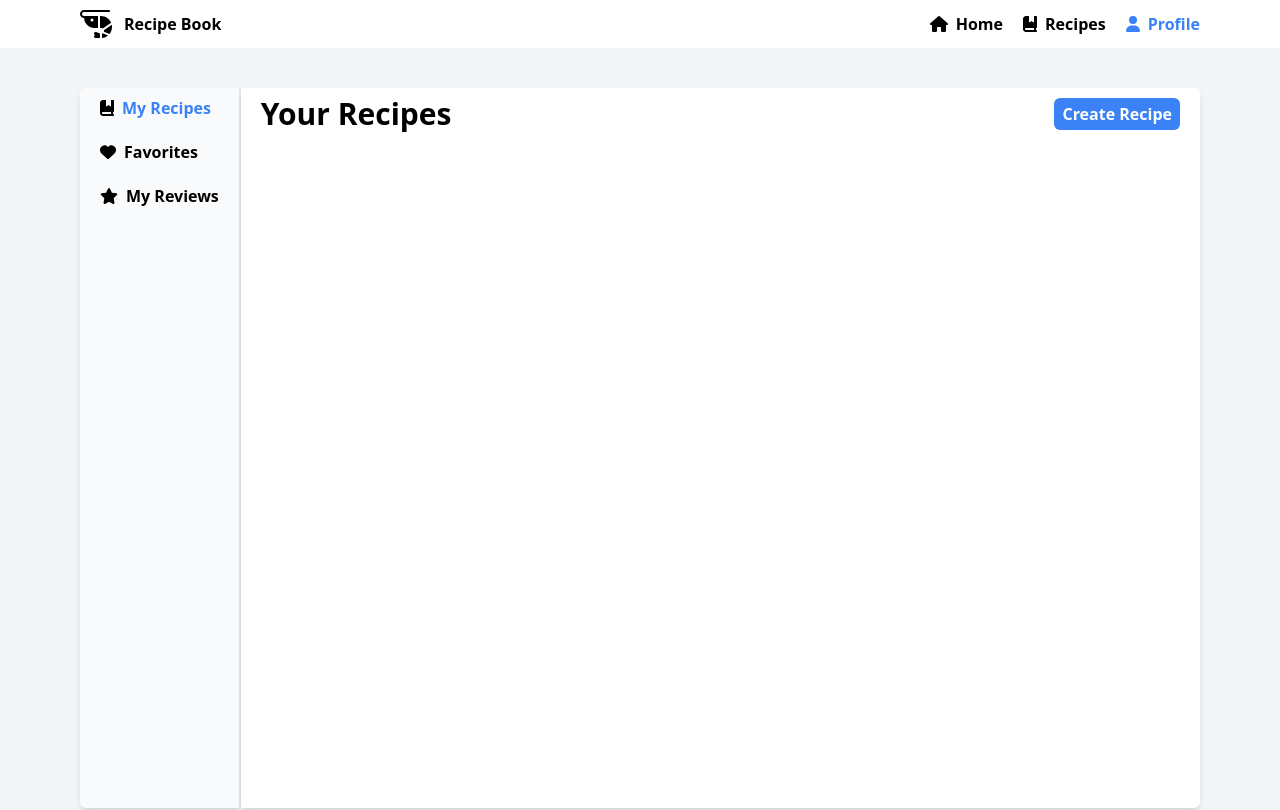
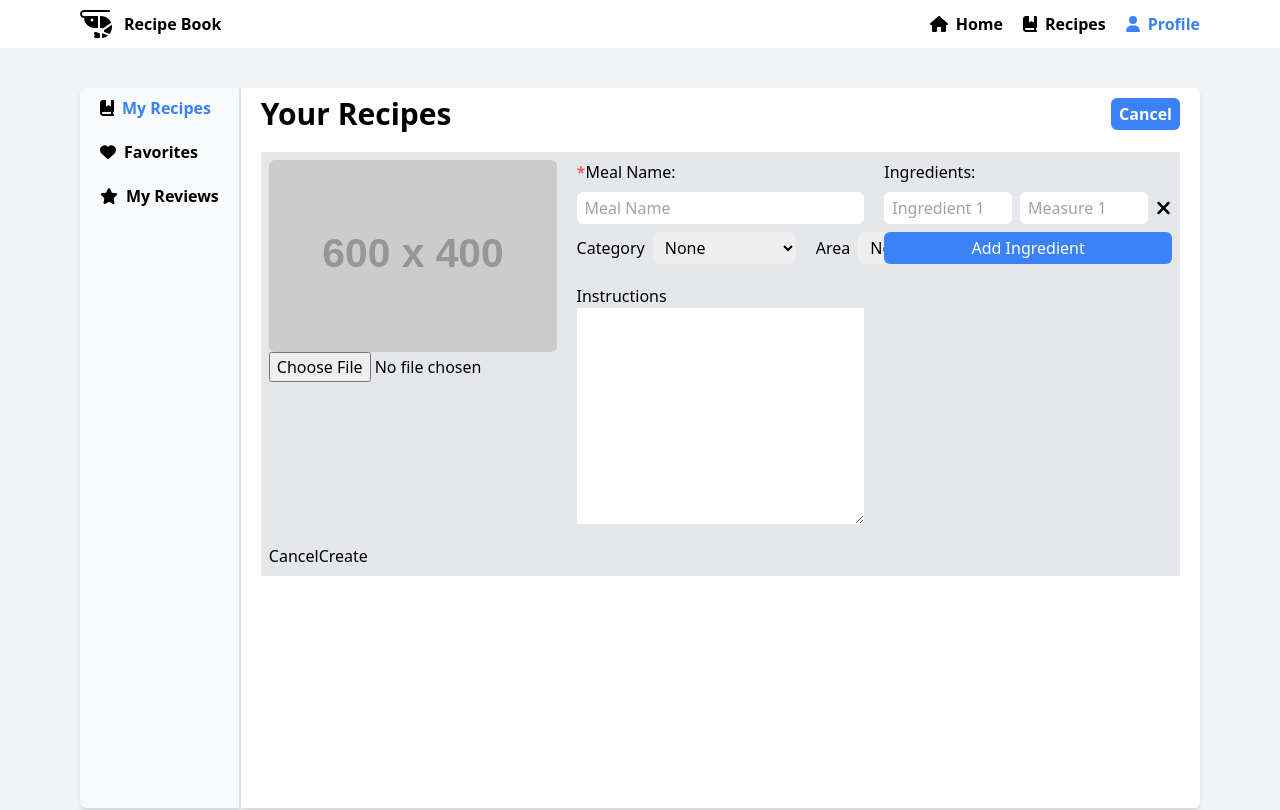
Before and after one commit to apekul/recipebook, an Angular app: page /profile in a window 1280 px wide. Shown: the top 810 px of the page. Built offline with nearby package versions, Linux system fonts and the light colour scheme.

Commit message:
update re recipe form in profile page, add ingredients add/remove functionality

```diff
--- a/src/app/Pages/Profile/profile.component.html
+++ b/src/app/Pages/Profile/profile.component.html
@@ -1,6 +1,6 @@
 <section
   id="profile"
-  class="padding-x-3 min-h-screen bg-gray-100 flex py-10 select-none"
+  class="padding-x-3 min-h-screen justify-center bg-gray-100 flex py-10 select-none"
 >
   <ul
     class="bg-gray-50 flex flex-col gap-5 px-5 py-2 rounded-l-md border-r-2 shadow-md"
@@ -20,7 +20,7 @@
       </li>
     </ng-container>
   </ul>
-  <div class="bg-white flex-1 rounded-r-md shadow-md">
+  <div class="bg-white flex-1 rounded-r-md shadow-md max-w-[1920px]">
     <app-user-recipes *ngIf="selectedTab === 'My Recipes'"></app-user-recipes>
     <app-user-fav *ngIf="selectedTab === 'Favorites'"></app-user-fav>
     <app-user-reviews *ngIf="selectedTab === 'My Reviews'"></app-user-reviews>
--- a/src/app/Pages/Profile/user-recipes/user-recipes.component.html
+++ b/src/app/Pages/Profile/user-recipes/user-recipes.component.html
@@ -11,14 +11,14 @@
 
   <!-- Form -->
   <form
-    class="bg-gray-200 gap-5 p-2 w-full flex"
+    class="bg-gray-200 gap-5 p-2 w-full grid grid-cols-3"
     [class.hidden]="!toggleForm"
     [class.visible]="toggleForm"
     [formGroup]="formGroup"
     (ngSubmit)="submitForm()"
   >
     <!-- Meal Image -->
-    <div class="w-1/3">
+    <div class="row-span-2">
       <img
         src="https://placehold.co/600x400"
         alt="Meal Image"
@@ -26,60 +26,107 @@
       />
       <input type="file" />
     </div>
-    <div class="flex-1 gap-2 flex flex-col">
+
     <!-- Meal Name -->
-      <div class="gap-2 flex items-center">
-        <label for="meal">Meal</label>
+    <div class="flex flex-col gap-2">
+      <label for="meal" class=""
+        ><span class="text-red-500">*</span>Meal Name:</label
+      >
       <input
+        required
         id="meal"
         type="text"
         formControlName="strMeal"
-          class="px-2 py-1"
+        class="px-2 py-1 rounded-md focus:outline-none"
         placeholder="Meal Name"
       />
-      </div>
-      <!-- Category select -->
-      <div>
+      <!-- Category/Area select -->
+      <div class="flex gap-5">
+        <div class="gap-2 flex items-center">
           <label for="category">Category</label>
-        <select id="category" formControlName="strCategory">
+          <select
+            id="category"
+            formControlName="strCategory"
+            class="px-2 py-1 rounded-md focus:outline-none"
+          >
             <option value="">None</option>
-          <option *ngFor="let category of categories" [value]="category">
+            <option
+              *ngFor="let category of categories"
+              [value]="category.strCategory"
+            >
               {{ category.strCategory }}
             </option>
           </select>
         </div>
-
-      <!-- Area select -->
-      <div>
+        <div class="gap-2 flex items-center">
           <label for="area">Area</label>
-        <select id="area" formControlName="strArea">
+          <select
+            id="area"
+            formControlName="strArea"
+            class="px-2 py-1 rounded-md focus:outline-none"
+          >
             <option value="">None</option>
-          <option *ngFor="let area of areas" [value]="area">
+            <option *ngFor="let area of areas" [value]="area.strArea">
               {{ area.strArea }}
             </option>
           </select>
         </div>
-      <div>
+      </div>
+    </div>
+
+    <!-- Ingredients field -->
+    <div class="flex row-span-2 flex-col gap-2">
+      <label>Ingredients:</label>
+      <div
+        *ngFor="let i of [].constructor(ingredientCount); let index = index"
+        class="flex gap-2"
+      >
+        <input
+          [id]="'ingredient' + (index + 1)"
+          type="text"
+          [placeholder]="'Ingredient ' + (index + 1)"
+          [formControlName]="'strIngredient' + (index + 1)"
+          class="px-2 py-1 w-full rounded-md focus:outline-none"
+        />
+        <input
+          [id]="'measure' + (index + 1)"
+          type="text"
+          [placeholder]="'Measure ' + (index + 1)"
+          [formControlName]="'strMeasure' + (index + 1)"
+          class="px-2 py-1 w-full rounded-md focus:outline-none"
+        />
+        <div
+          class="text-center w-10 flex text-xl items-center hover:text-red-500"
+        >
+          <fa-icon
+            [icon]="faXmark"
+            class="cursor-pointer"
+            (click)="removeIngredient(index)"
+          ></fa-icon>
+        </div>
+      </div>
+      <button
+        *ngIf="ingredientCount < 20"
+        class="bg-blue-500 p-1 text-white rounded-md"
+        (click)="addIngredient()"
+      >
+        Add Ingredient
+      </button>
+    </div>
+
+    <!-- Instruction -->
+    <div class="flex flex-col col-start-2 col-span-1 min-h-[15rem]">
       <label for="instructions">Instructions</label>
-        <input
+      <textarea
         id="instructions"
+        class="w-full h-full p-2 resize-y"
         type="text"
         formControlName="strInstructions"
-        />
-      </div>
-
-      <div>
-        <label for="ingredient1">Ingredient 1</label>
-        <input id="ingredient1" type="text" formControlName="strIngredient1" />
+      ></textarea>
     </div>
     <div>
-        <label for="measure1">Measure 1</label>
-        <input id="measure1" type="text" formControlName="strMeasure1" />
-      </div>
-      <div class="flex gap-5">
-        <button type="submit">Create</button>
-        <button (click)="updateToggleForm()">Cancel</button>
-      </div>
+      <button>Cancel</button>
+      <button (click)="submitForm()">Create</button>
     </div>
   </form>
 </section>
--- a/src/app/Pages/Profile/user-recipes/user-recipes.component.ts
+++ b/src/app/Pages/Profile/user-recipes/user-recipes.component.ts
@@ -3,6 +3,7 @@ import { UserService } from '../../../services/user.service';
 import { v4 as uuidv4 } from 'uuid';
 import { FormGroup, FormBuilder, FormControl } from '@angular/forms';
 import { categories, areas } from '../../../../assets/dataObject';
+import { faXmark } from '@fortawesome/free-solid-svg-icons';
 
 @Component({
   selector: 'app-user-recipes',
@@ -11,9 +12,11 @@ import { categories, areas } from '../../../../assets/dataObject';
 })
 export class UserRecipesComponent {
   formGroup: FormGroup;
-  toggleForm = false;
+  toggleForm = true;
   categories = categories;
   areas = areas;
+  ingredientCount = 1;
+  faXmark = faXmark;
 
   constructor(
     private userServices: UserService,
@@ -25,10 +28,40 @@ export class UserRecipesComponent {
       strCategory: '',
       strArea: '',
       strInstructions: '',
+      strMealThumb: null,
       strIngredient1: '',
       strMeasure1: '',
-      strMealThumb: null,
     });
+  }
+  addIngredient() {
+    this.ingredientCount++;
+    this.formGroup.addControl(
+      `strIngredient${this.ingredientCount}`,
+      new FormControl(''),
+    );
+    this.formGroup.addControl(
+      `strMeasure${this.ingredientCount}`,
+      new FormControl(''),
+    );
+  }
+
+  removeIngredient(index: number) {
+    // Shift up all the ingredients and measures after the one removed
+    for (let i = index; i < this.ingredientCount - 1; i++) {
+      this.formGroup.controls[`strIngredient${i + 1}`].setValue(
+        this.formGroup.controls[`strIngredient${i + 2}`].value,
+      );
+      this.formGroup.controls[`strMeasure${i + 1}`].setValue(
+        this.formGroup.controls[`strMeasure${i + 2}`].value,
+      );
+    }
+
+    // Remove the last ingredient and measure
+    this.formGroup.removeControl(`strIngredient${this.ingredientCount}`);
+    this.formGroup.removeControl(`strMeasure${this.ingredientCount}`);
+
+    // Decrease the ingredient count
+    this.ingredientCount--;
   }
 
   updateToggleForm() {
@@ -38,10 +71,9 @@ export class UserRecipesComponent {
       strMeal: '',
       strCategory: '',
       strInstructions: '',
-      strIngredient1: '',
-      strMeasure1: '',
       strMealThumb: null,
     });
+    this.ingredientCount = 1;
   }
 
   // get user Recipes
```
Lines whose indentation alone changed are shown as unchanged.
